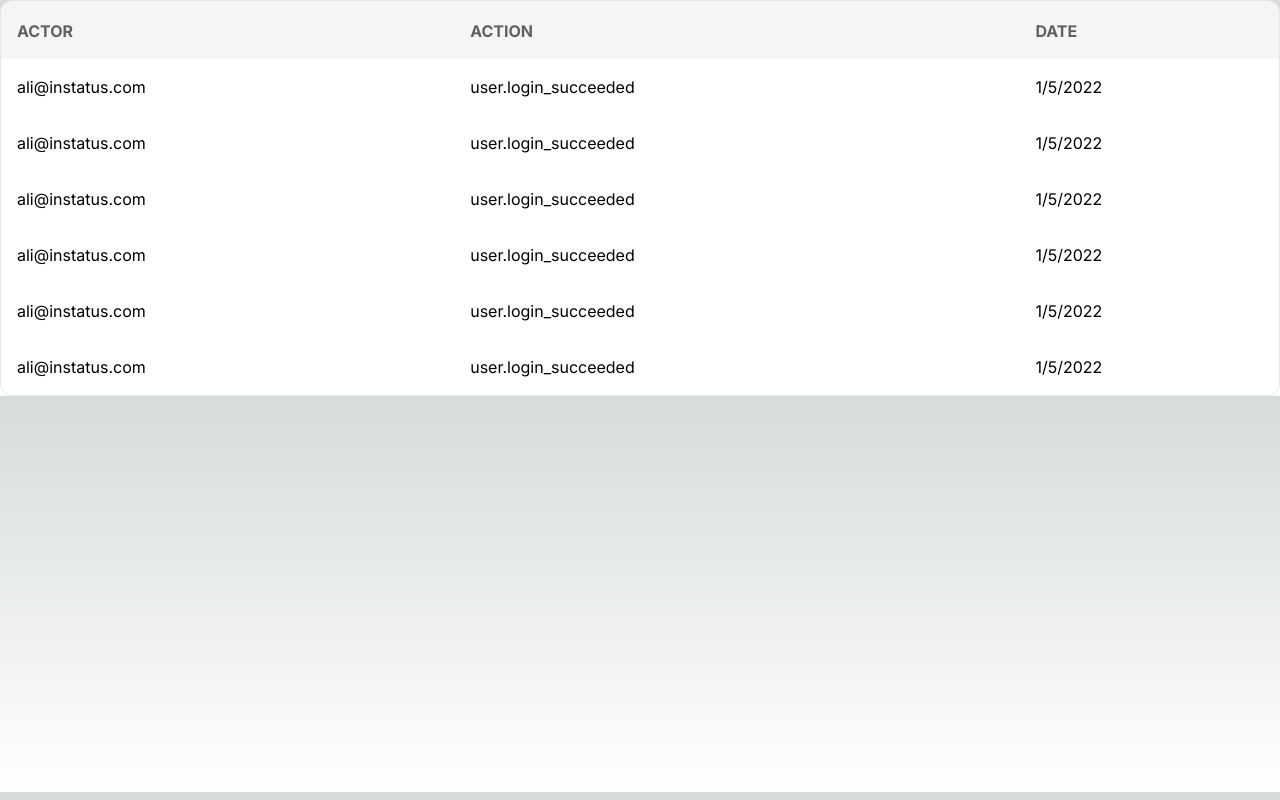
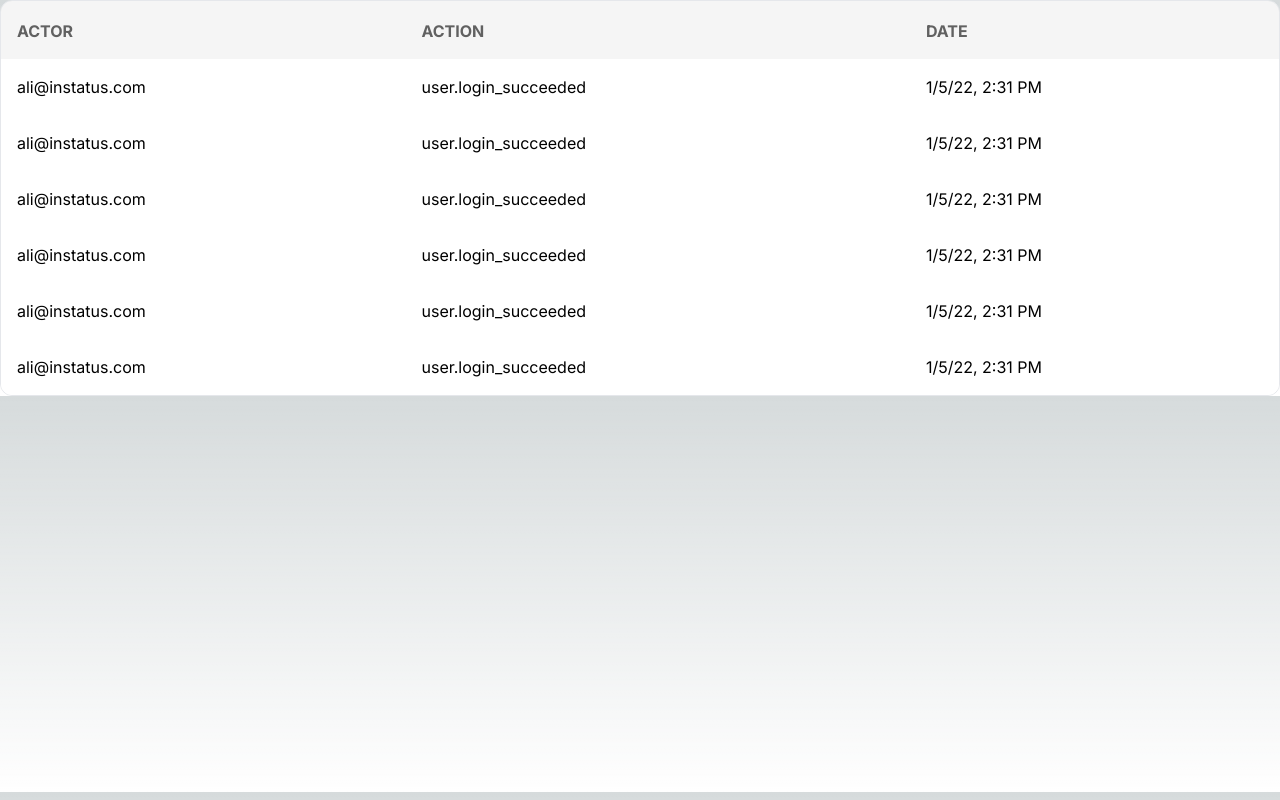
Before and after one commit to NoahDavon/InstatusTask, a Next.js app in the folder instatus-task/: page / in a window 1280 px wide. Built offline with nearby package versions, Linux system fonts and the light colour scheme.

Commit message:
change locale

```diff
--- a/instatus-task/app/page.tsx
+++ b/instatus-task/app/page.tsx
@@ -18,9 +18,11 @@ export default function Home() {
         </thead>
           {events.map(e =>
             <tr key={e.id} className=" bg-white hover:bg-[#FBFBFB] text-black">
+              {/* TODO: Icon */}
+              {/* TODO: Extract */}
               <td className=" p-4 pr-0">{e.target_name}</td>
               <td className=" p-4 pr-0">{e.action.name}</td>
-              <td className=" p-4 pr-0">{(new Date(e.occurred_at)).toLocaleDateString()}</td>
+              <td className=" p-4 pr-0">{(new Date(e.occurred_at)).toLocaleString("en-US", {dateStyle: "short", timeStyle: "short"})}</td>
             </tr>
             )}
       </table>
```
